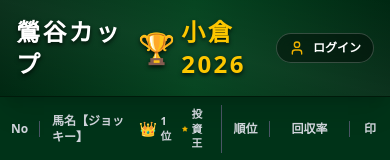
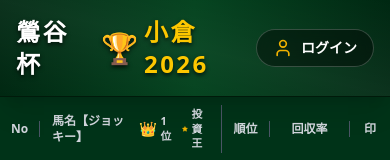
Before and after one commit to sakumatakuyagoko/keiba-2026, a Next.js app: page / in a window 390 px wide. Shown: the top 160 px of the page. Built offline with nearby package versions, Linux system fonts and the light colour scheme; no server answers; the database is empty.

Commit message:
UI tweak for mobile: title, button size, and ranking list layout

```diff
--- a/app/page.tsx
+++ b/app/page.tsx
@@ -178,15 +178,15 @@ export default function Home() {
         <div className="absolute inset-0 bg-gradient-to-tr from-transparent via-white/5 to-transparent pointer-events-none" />
 
         <h1 className="text-2xl font-black tracking-widest text-white drop-shadow-[0_2px_2px_rgba(0,0,0,0.8)] z-10 flex items-center gap-1">
-          鶯谷カップ
+          鶯谷杯
           <span className="flex items-center text-yellow-400">
             <span className="mx-1 text-3xl">🏆</span>
             <span className="text-2xl">小倉2026</span>
           </span>
         </h1>
-        <Link href="/login" className="flex items-center gap-2 px-3 py-1.5 bg-black/40 backdrop-blur-sm rounded-full hover:bg-black/60 transition-colors border border-white/20 z-10">
-          <UserIcon className="w-4 h-4 text-yellow-500" />
-          <span className="text-xs font-bold truncate max-w-[100px]">
+        <Link href="/login" className="flex items-center gap-2 px-4 py-2 bg-black/40 backdrop-blur-sm rounded-full hover:bg-black/60 transition-colors border border-white/20 z-10">
+          <UserIcon className="w-5 h-5 text-yellow-500" />
+          <span className="text-sm font-bold truncate max-w-[120px]">
             {currentUser ? currentUser.name : "ログイン"}
           </span>
         </Link>
--- a/components/RankingCard.tsx
+++ b/components/RankingCard.tsx
@@ -69,15 +69,18 @@ export function RankingCard({ entry, index, currentUser, className, ...props }:
                     {horseNumber}
                 </div>
 
-                {/* 2. Name & Jockey (Single Line) */}
-                <div className="flex-1 px-3 flex items-center border-r border-gray-300 min-w-0 transition-colors relative">
-                    <div className="font-bold text-black text-lg truncate w-full flex items-center gap-2">
-                        <span className="truncate">{entry.name} <span className="text-base">【{entry.jockey}】</span></span>
-                        {isMe && (
-                            <span className="shrink-0 text-xs bg-yellow-100 text-yellow-800 border border-yellow-500 px-1 rounded flex items-center">
-                                YOU {isExpanded ? <ChevronUp className="w-3 h-3 ml-1" /> : <ChevronDown className="w-3 h-3 ml-1" />}
-                            </span>
-                        )}
+                {/* 2. Name & Jockey (Two Lines) */}
+                <div className="flex-1 px-2 flex items-center border-r border-gray-300 min-w-0 transition-colors relative py-1">
+                    <div className="flex flex-col justify-center w-full min-w-0 leading-tight">
+                        <div className="flex items-center gap-1">
+                            <span className="font-bold text-black text-sm truncate">{entry.name}</span>
+                            {isMe && (
+                                <span className="shrink-0 text-[10px] bg-yellow-100 text-yellow-800 border border-yellow-500 px-1 rounded flex items-center h-4">
+                                    YOU {isExpanded ? <ChevronUp className="w-2 h-2 ml-0.5" /> : <ChevronDown className="w-2 h-2 ml-0.5" />}
+                                </span>
+                            )}
+                        </div>
+                        <span className="text-xs text-gray-600 truncate">【{entry.jockey}】</span>
                     </div>
                 </div>
 
```
